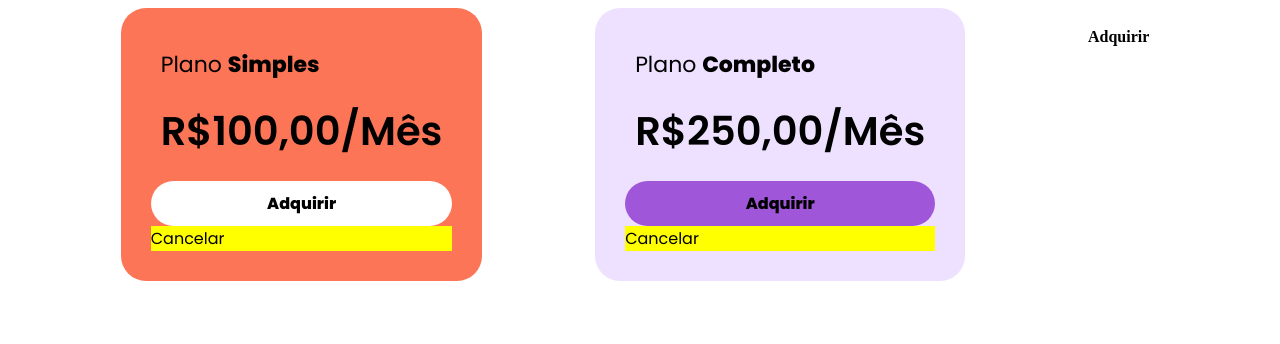
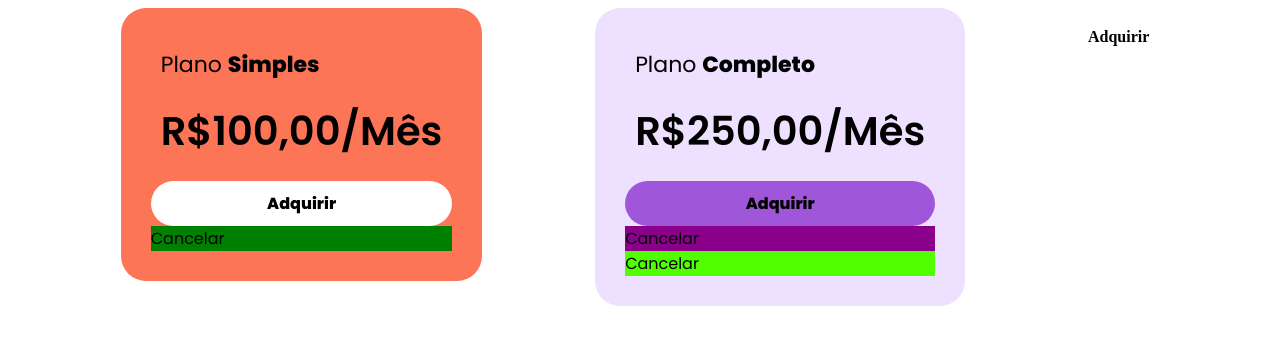
Before and after one commit to leticiareginajf/angular-1, an Angular app in the folder angular-1/: page / in a window 1280 px wide. Shown: the top 344 px of the page. Built offline with nearby package versions, Linux system fonts and the light colour scheme.

Commit message:
ng deep no card roxo

```diff
--- a/angular-1/src/app/card-roxo/card-roxo.component.html
+++ b/angular-1/src/app/card-roxo/card-roxo.component.html
@@ -2,8 +2,8 @@
     <div class="card-roxo__plan card-roxo__item">Plano <b>Completo</b></div>
     <div class="card-roxo__price card-roxo__item">R$250,00/Mês</div>
     <app-card-roxo-button></app-card-roxo-button>
-    <app-card-button-cancel></app-card-button-cancel>
-
+    <app-card-button-cancel id="primeiro"></app-card-button-cancel>
+    <app-card-button-cancel id="segundo"></app-card-button-cancel>
 
     <!--<div class="card-cancel-button">TESTE</div>-->
 </div>
--- a/angular-1/src/app/card-roxo/card-roxo.component.scss
+++ b/angular-1/src/app/card-roxo/card-roxo.component.scss
@@ -21,6 +21,22 @@
     }
 }
 
+:host ::ng-deep #primeiro .card-cancel-button{
+
+    background-color: darkmagenta !important;
+
+
+}
+
+
+:host ::ng-deep #segundo .card-cancel-button{
+
+    background-color:#51ff00 !important;
+
+
+}
+
+
 /*
 :host ::ng-deep .card-cancel-button{
     background-color: yellow !important;
--- a/angular-1/src/styles.scss
+++ b/angular-1/src/styles.scss
@@ -1,2 +1,2 @@
 /* You can add global styles to this file, and also import other style files */
-@import "./styles/global-overrides.scss";
+//@import "./styles/global-overrides.scss";
```
